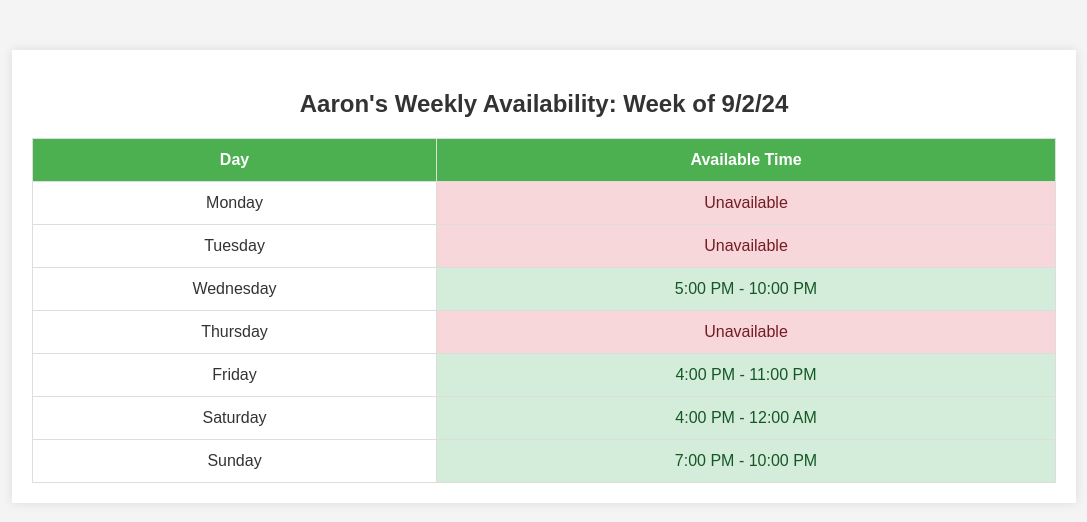
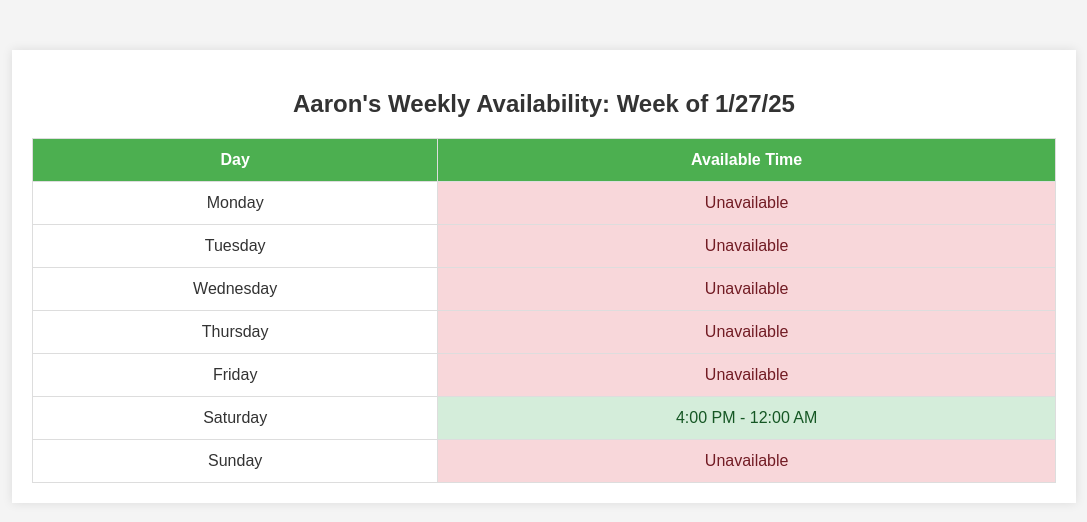
Before and after one commit to arrow-cole/Schedule, a plain HTML site: page index.html in a window 1280 px wide. Shown: the whole page, without its empty margins (96-1183 px from the left). Drawn offline with Linux system fonts and the light colour scheme.

Commit message:
Update Webstie

```diff
--- a/index.html
+++ b/index.html
@@ -8,7 +8,7 @@
 </head>
 <body>
     <div class="container">
-        <h2>Aaron's Weekly Availability: Week of 9/2/24</h2>
+        <h2>Aaron's Weekly Availability: Week of 1/27/25</h2>
         <table>
             <thead>
                 <tr>
@@ -27,7 +27,7 @@
                 </tr>
                 <tr>
                     <td>Wednesday</td>
-                    <td class="available">5:00 PM - 10:00 PM</td>
+                    <td class="unavailable">Unavailable</td>
                 </tr>
                 <tr>
                     <td>Thursday</td>
@@ -35,7 +35,7 @@
                 </tr>
                 <tr>
                     <td>Friday</td>
-                    <td class="available">4:00 PM - 11:00 PM</td>
+                    <td class="Unavailable">Unavailable</td>
                 </tr>
                 <tr>
                     <td>Saturday</td>
@@ -43,7 +43,7 @@
                 </tr>
                 <tr>
                     <td>Sunday</td>
-                    <td class="available">7:00 PM - 10:00 PM</td>
+                    <td class="Unavailable">Unavailable</td>
                 </tr>
             </tbody>
         </table>
--- a/styles.css
+++ b/styles.css
@@ -48,3 +48,8 @@ td {
     background-color: #f8d7da;
     color: #721c24;
 }
+
+.Unavailable {
+    background-color: #f8d7da;
+    color: #721c24;
+}
```
Also changed, not shown: cs.html (deleted, +0 -27 lines).
